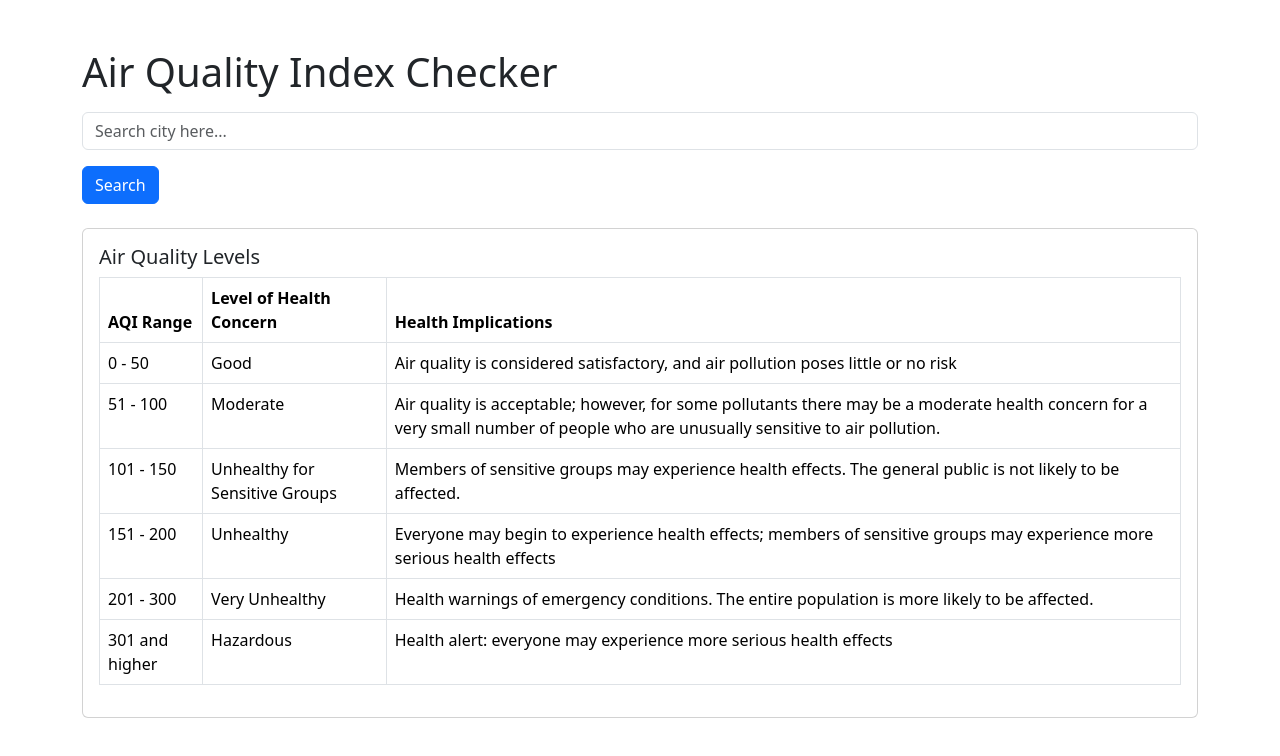
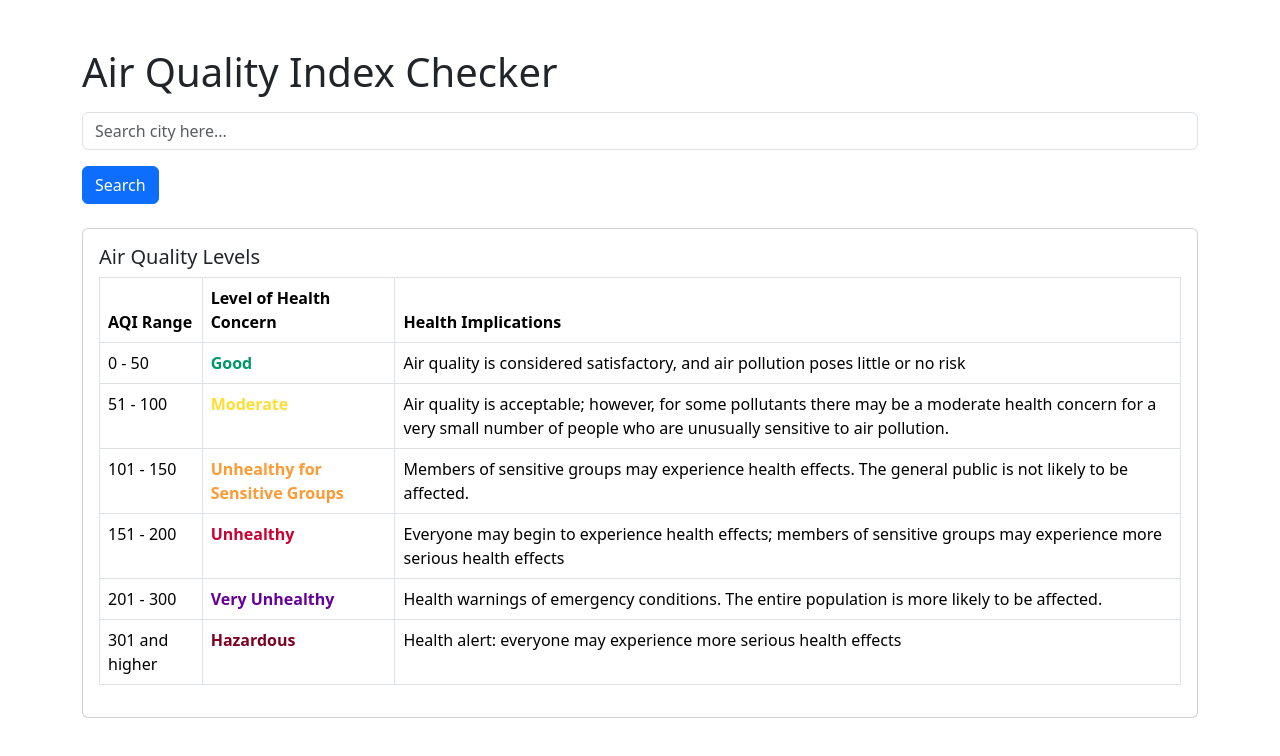
Before and after one commit to elizabethJeudy/air-quality-checker, a React (Create React App) app: page / in a window 1280 px wide. Shown: the top 756 px of the page. Built offline with nearby package versions, Linux system fonts and the light colour scheme.

Commit message:
complete

```diff
--- a/src/App.js
+++ b/src/App.js
@@ -1,9 +1,9 @@
-import "bootstrap/dist/css/bootstrap.min.css";
 import React, { useState } from "react";
 import CitySearch from "./components/CitySearch";
 import AirQualityCard from "./components/AirQualityCard";
 import PollutantInfo from "./components/PollutantInfo";
 import AirQualityLevels from "./components/AirQualityLevels.js";
+import "bootstrap/dist/css/bootstrap.min.css";
 import "./App.css";
 
 function App() {
@@ -17,6 +17,7 @@ function App() {
 				`https://api.waqi.info/feed/${city}/?token=${process.env.REACT_APP_AQI_API_TOKEN}`
 			);
 			const data = await response.json();
+			console.log(data);
 			if (response.ok && data.status === "ok") {
 				setAirQualityData(data.data);
 				setError(null);
@@ -24,10 +25,12 @@ function App() {
 				setError(
 					"Sorry, we couldn't find the city you were looking for. Check your spelling or try another location nearby."
 				);
+				setAirQualityData(null);
 			}
 		} catch (error) {
 			console.error("network error:", error);
 			setError("Sorry something went wrong");
+			setAirQualityData(null);
 			// set error state
 			// set data to null
 		}
--- a/src/components/AirQualityCard.js
+++ b/src/components/AirQualityCard.js
@@ -1,3 +1,5 @@
+import React from "react";
+
 const getCardColor = (aqi) => {
 	if (aqi <= 50) {
 		return "bg-success text-white";
--- a/src/components/AirQualityLevels.js
+++ b/src/components/AirQualityLevels.js
@@ -38,6 +38,25 @@ const AirQualityLevels = () => {
 		},
 	];
 
+	const getLevelColor = (level) => {
+		switch (level) {
+			case "Good":
+				return "#009966";
+			case "Moderate":
+				return "#FFDE33";
+			case "Unhealthy for Sensitive Groups":
+				return "#FF9933";
+			case "Unhealthy":
+				return "#CC0133";
+			case "Very Unhealthy":
+				return "#660099";
+			case "Hazardous":
+				return "#7E0122";
+			default:
+				return "black";
+		}
+	};
+
 	return (
 		<div className="card mb-4">
 			<div className="card-body">
@@ -54,7 +73,9 @@ const AirQualityLevels = () => {
 						{levels.map(({ range, level, implications }, index) => (
 							<tr key={index}>
 								<td>{range}</td>
-								<td>{level}</td>
+								<td style={{ color: getLevelColor(level), fontWeight: "bold" }}>
+									{level}
+								</td>
 								<td>{implications}</td>
 							</tr>
 						))}
--- a/src/components/CitySearch.js
+++ b/src/components/CitySearch.js
@@ -20,7 +20,7 @@ const CitySearch = ({ getAirQuality }) => {
 				type="text"
 				placeholder="Search city here..."
 				onChange={handleInputChange}
-				className="form-control inverse"
+				className="form-control"
 			></input>
 			<button type="submit" className="btn btn-primary mt-3">
 				Search
--- a/src/index.js
+++ b/src/index.js
@@ -1,7 +1,6 @@
 import React from "react";
 import ReactDOM from "react-dom/client";
 import App from "./App";
-import reportWebVitals from "./reportWebVitals";
 
 const root = ReactDOM.createRoot(document.getElementById("root"));
 root.render(
@@ -9,8 +8,3 @@ root.render(
 		<App />
 	</React.StrictMode>
 );
-
-// If you want to start measuring performance in your app, pass a function
-// to log results (for example: reportWebVitals(console.log))
-// or send to an analytics endpoint. Learn more: https://bit.ly/CRA-vitals
-reportWebVitals();
```
